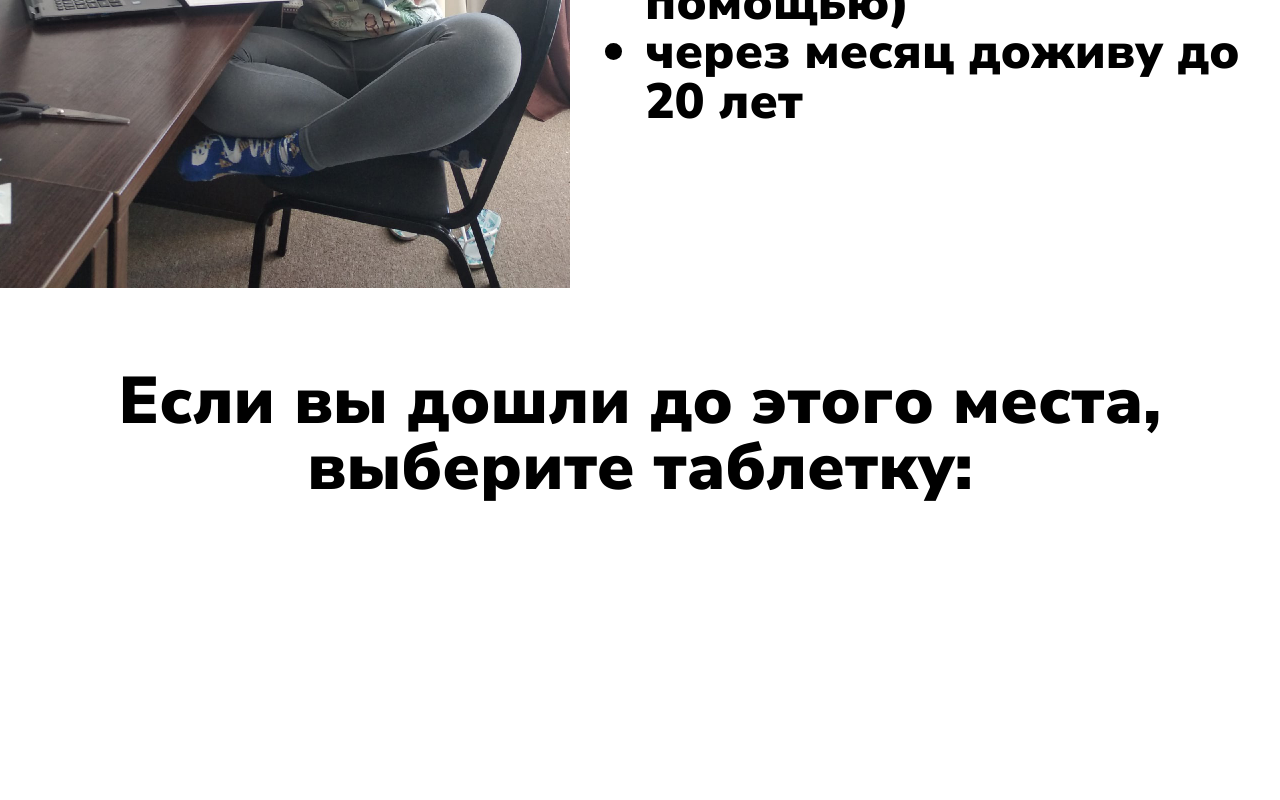
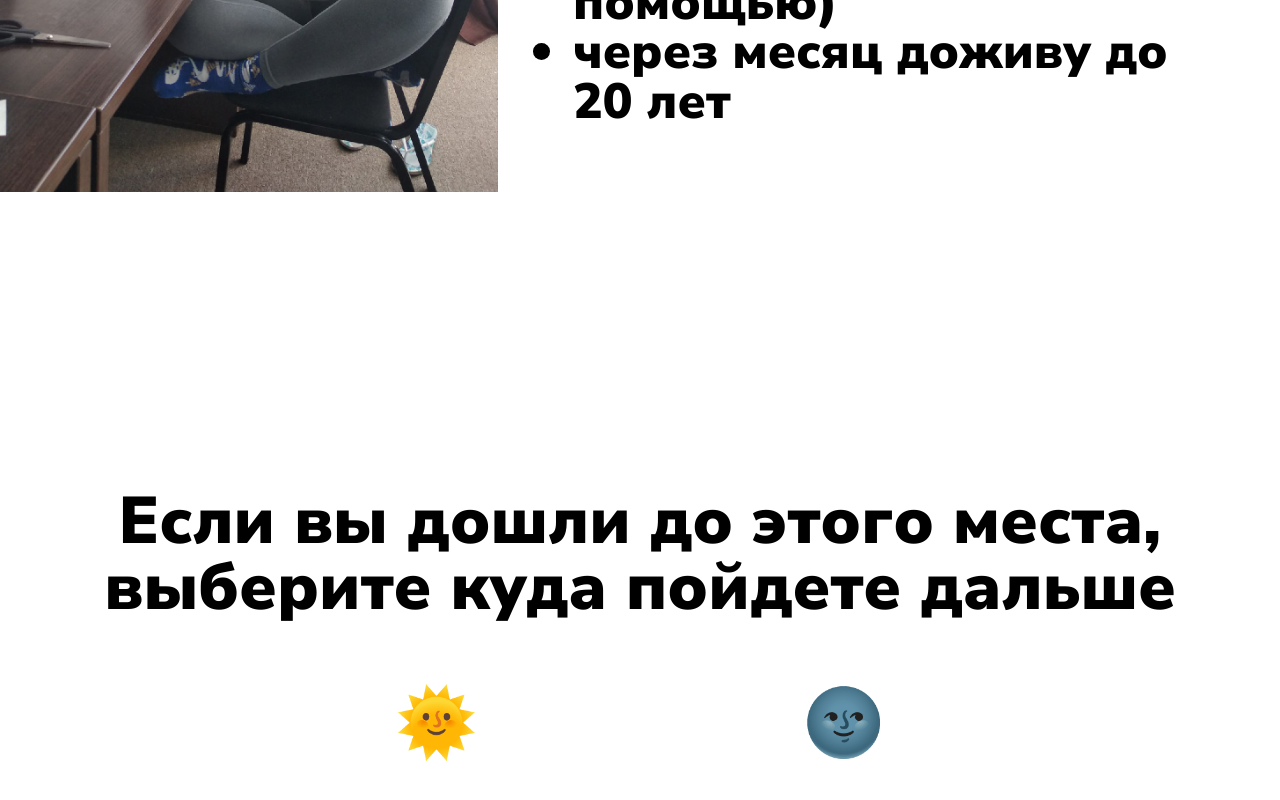
Before and after one commit to rimmarque/web_2021, a plain HTML site: page index.html in a window 1280 px wide. Shown: the part 3000-3800 px from the top of the page. Drawn offline with Linux system fonts and the light colour scheme.

Commit message:
add screen with links

```diff
--- a/assets/css/style.css
+++ b/assets/css/style.css
@@ -16,6 +16,17 @@ body {
     line-height: 1.0;
     display: flex;
 }
+
+ul.hr {
+    margin: 0; /* Обнуляем значение отступов */
+    padding: 4px; /* Значение полей */
+   }
+   ul.hr li {
+    display: inline; /* Отображать как строчный элемент */
+    margin-right: 150px; /* Отступ слева */
+    margin-left: 150px;
+    padding: 3px; /* Поля вокруг текста */
+   }
 
 .intro {
 	width: 100%;
@@ -40,3 +51,9 @@ body {
     font-size: 33px;
     line-height: 1.5;
 }
+
+.fourthground {
+    width: 100%;
+    height: 100vh;
+    font-size: 33px;
+}
--- a/index.html
+++ b/index.html
@@ -53,7 +53,7 @@
 
 <div class="thirdground">
     <div class="container">
-        <img src="assets/images/thoughts.jpg" width="50%" height="50%" style="margin-left: -70px; margin-top: 80px; margin-right: 35px;"/>
+        <img src="assets/images/thoughts.jpg" width="44%" height="44%" style="margin-left: -70px; margin-top: 80px; margin-right: 35px; margin-bottom: 45px;"/>
         <h2>
             <ul>
                 <h1>мои достижения:</h1>
@@ -64,9 +64,15 @@
         </h2>
     </div>
 </div>
-<div class="thirdground">
+<div class="fourthground">
     <div class="container">
-        <h1 style="margin-top: 20vh; text-align: center;">Если вы дошли до этого места, выберите таблетку:</h1>
+        <h1 style="margin-top: 35vh; text-align: center;">Если вы дошли до этого места, выберите куда пойдете дальше
+            <br /><br />
+            <ul class="hr">
+                <li><a href="---">&#127774;</a></li>
+                <li><a href="---">&#127770;</a></li></h1>
+
+            </ul>
     </div>
 </div>
 
```
